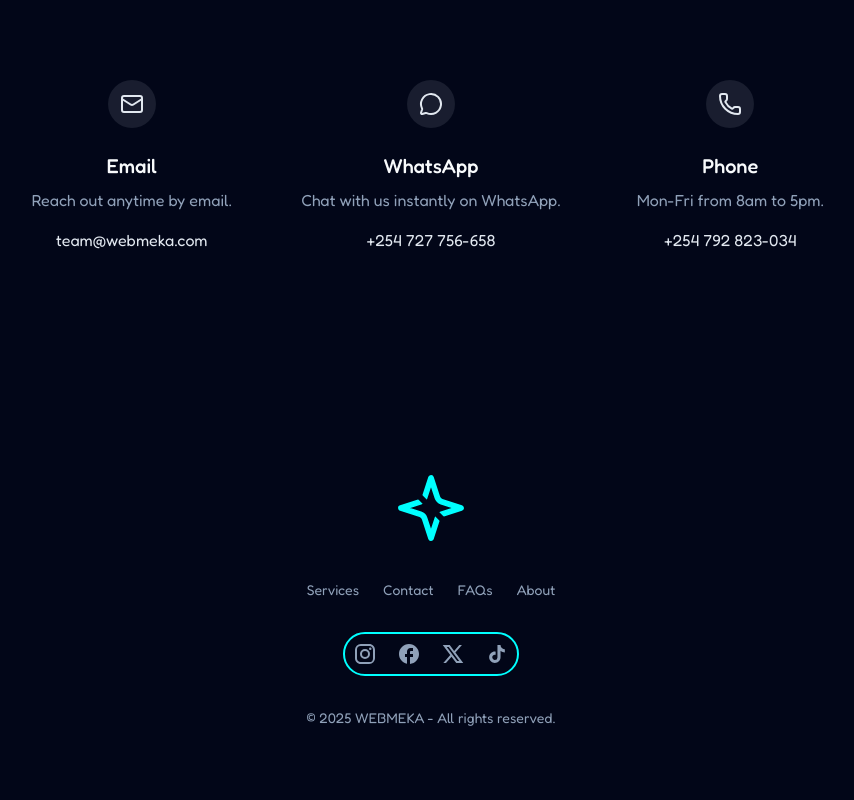
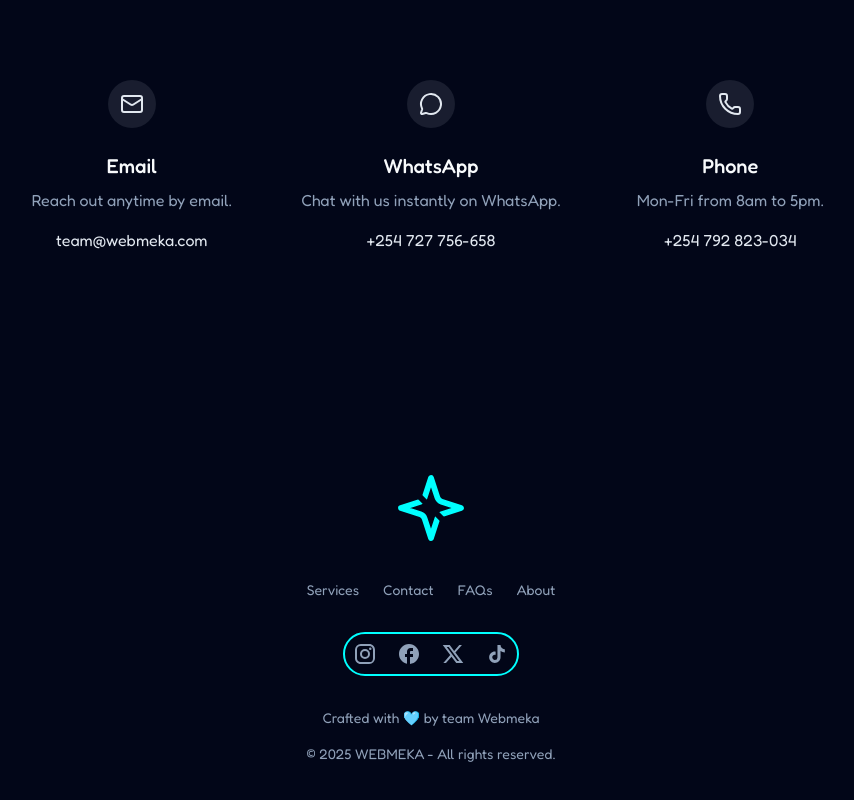
Before and after one commit to webmeka/webmeka, a Next.js app: page / in a window 1280 px wide. Shown: the part 3267-4067 px from the top of the page, without its empty margins (209-1063 px from the left). Built offline with nearby package versions, Linux system fonts and the light colour scheme.

Commit message:
Update footer.tsx

```diff
--- a/src/components/footer.tsx
+++ b/src/components/footer.tsx
@@ -49,6 +49,7 @@ export default function FooterSection() {
                     ))}
                 </div>
                 <div className="mb-8"><SocialLinks /></div>
+                <span className="text-muted-foreground block text-center text-sm mb-4"> Crafted with 🩵 by team Webmeka</span>
                 <span className="text-muted-foreground block text-center text-sm"> © {new Date().getFullYear()} WEBMEKA - All rights reserved.</span>
             </div>
         </footer>
```
